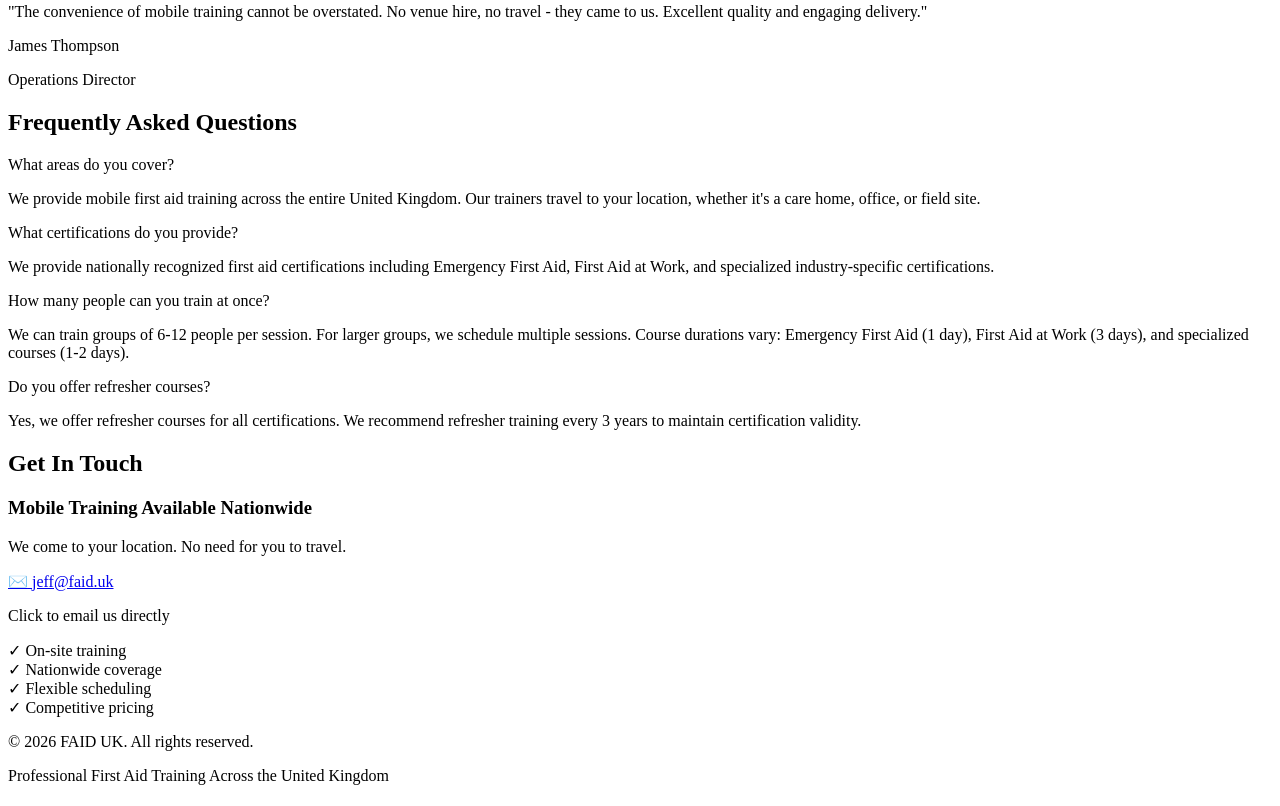
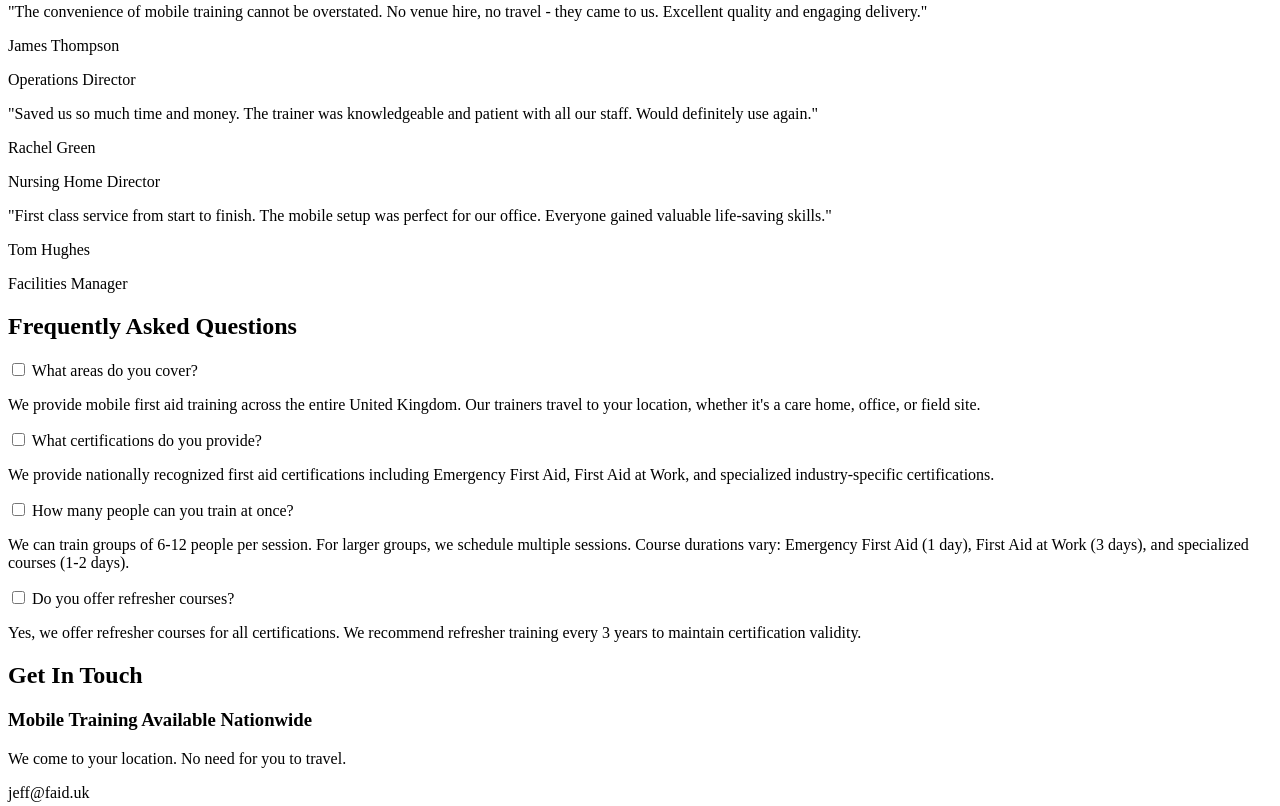
Before and after one commit to jefffaid/faid.github.io, a plain HTML site: page index.html in a window 1280 px wide. Shown: the part 1156-1962 px from the top of the page. Drawn offline with Linux system fonts and the light colour scheme.

Commit message:
Update index.html

```diff
--- a/index.html
+++ b/index.html
@@ -123,6 +123,16 @@
                     <p class="testimonial-author">James Thompson</p>
                     <p class="testimonial-role">Operations Director</p>
                 </div>
+                <div class="testimonial-card">
+                    <p class="testimonial-text">"Saved us so much time and money. The trainer was knowledgeable and patient with all our staff. Would definitely use again."</p>
+                    <p class="testimonial-author">Rachel Green</p>
+                    <p class="testimonial-role">Nursing Home Director</p>
+                </div>
+                <div class="testimonial-card">
+                    <p class="testimonial-text">"First class service from start to finish. The mobile setup was perfect for our office. Everyone gained valuable life-saving skills."</p>
+                    <p class="testimonial-author">Tom Hughes</p>
+                    <p class="testimonial-role">Facilities Manager</p>
+                </div>
             </div>
         </div>
     </section>
@@ -132,25 +142,29 @@
             <h2 class="section-title">Frequently Asked Questions</h2>
             <div class="faq-container">
                 <div class="faq-item">
-                    <div class="faq-question">What areas do you cover?</div>
+                    <input type="checkbox" id="faq1" class="faq-checkbox">
+                    <label for="faq1" class="faq-question">What areas do you cover?</label>
                     <div class="faq-answer">
                         <p>We provide mobile first aid training across the entire United Kingdom. Our trainers travel to your location, whether it's a care home, office, or field site.</p>
                     </div>
                 </div>
                 <div class="faq-item">
-                    <div class="faq-question">What certifications do you provide?</div>
+                    <input type="checkbox" id="faq2" class="faq-checkbox">
+                    <label for="faq2" class="faq-question">What certifications do you provide?</label>
                     <div class="faq-answer">
                         <p>We provide nationally recognized first aid certifications including Emergency First Aid, First Aid at Work, and specialized industry-specific certifications.</p>
                     </div>
                 </div>
                 <div class="faq-item">
-                    <div class="faq-question">How many people can you train at once?</div>
+                    <input type="checkbox" id="faq3" class="faq-checkbox">
+                    <label for="faq3" class="faq-question">How many people can you train at once?</label>
                     <div class="faq-answer">
                         <p>We can train groups of 6-12 people per session. For larger groups, we schedule multiple sessions. Course durations vary: Emergency First Aid (1 day), First Aid at Work (3 days), and specialized courses (1-2 days).</p>
                     </div>
                 </div>
                 <div class="faq-item">
-                    <div class="faq-question">Do you offer refresher courses?</div>
+                    <input type="checkbox" id="faq4" class="faq-checkbox">
+                    <label for="faq4" class="faq-question">Do you offer refresher courses?</label>
                     <div class="faq-answer">
                         <p>Yes, we offer refresher courses for all certifications. We recommend refresher training every 3 years to maintain certification validity.</p>
                     </div>
@@ -168,10 +182,7 @@
                     <p>We come to your location. No need for you to travel.</p>
 
                     <div class="contact-details">
-                        <a href="mailto:jeff@faid.uk" class="contact-link">
-                            <span class="icon">✉️</span>
-                            <span>jeff@faid.uk</span>
-                        </a>
+                        <p class="contact-email">jeff@faid.uk</p>
                         <p class="contact-note">Click to email us directly</p>
                     </div>
 
```
